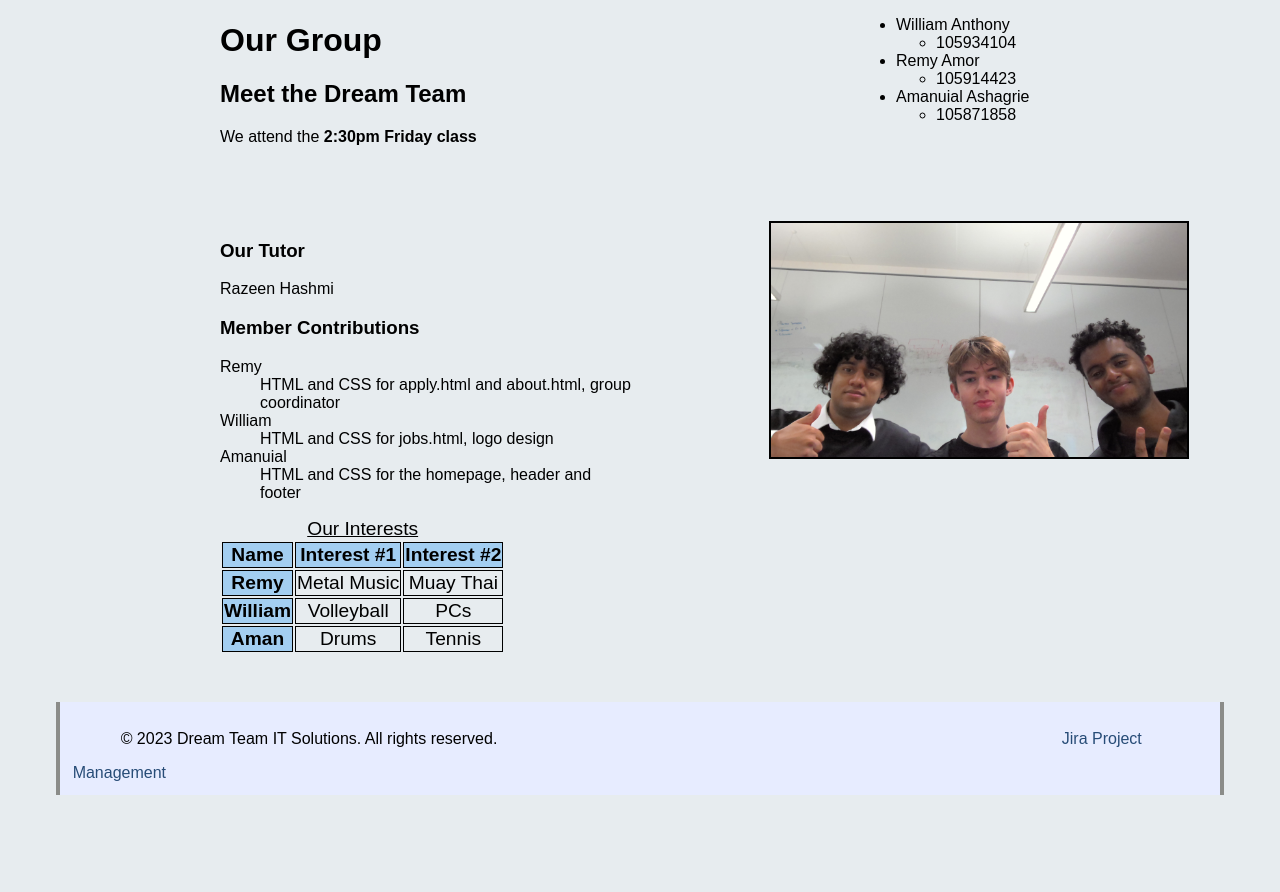
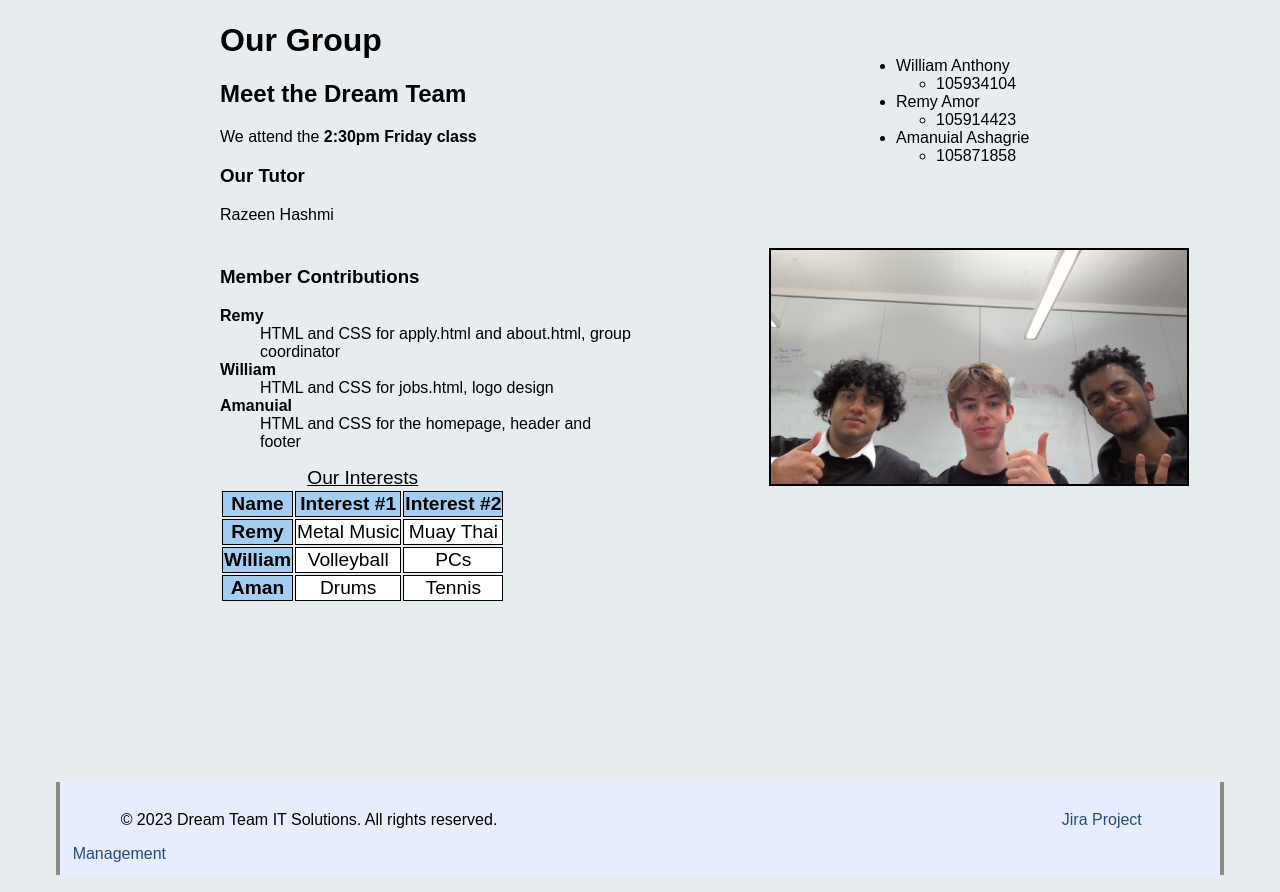
Before and after one commit to Remy-Amor/dream_team_COS10026_project, a PHP site: page /about.html in a window 1280 px wide. Shown: the part 123-1015 px from the top of the page. Before the commit the page ends 918 px from the top, so only its background shows below. Run offline with PHP 8.4, Linux system fonts and the light colour scheme; some web fonts are replaced.

Commit message:
finished basic styling for about.css

```diff
--- a/project1/about.html
+++ b/project1/about.html
@@ -32,6 +32,8 @@
                <h1>Our Group</h1>
                <h2>Meet the Dream Team</h2>
                <p>We attend the <strong>2:30pm Friday class</strong></p>
+               <h3>Our Tutor</h3>
+               <p>Razeen Hashmi</p>
           </div>
           <div class="student_id_list">
                <ul>
@@ -56,9 +58,6 @@
                <img src="images/about_me_group_photo.jpg" alt="a group photo of Aman, Remy, and William">
           </div>
           <div class="member_info">
-               <h3>Our Tutor</h3>
-               <p>Razeen Hashmi</p>
-
                <h3>Member Contributions</h3>
                <dl>
                     <dt>Remy</dt>
--- a/project1/styles/about.css
+++ b/project1/styles/about.css
@@ -26,6 +26,7 @@ description: refers to about.html
      grid-row: span 2 / span 2;
      grid-column-start: 5;
      grid-row-start: 1;
+     padding-top: 20%;
  }
 
  .group_image {
@@ -53,6 +54,12 @@ description: refers to about.html
      border: 2px solid black;
  }
 
+ dt {
+     font-weight: bold;
+ }
+
+ /* table styles */
+
  #interests_table {
      text-align: center;
      font-size: 1.2em;
@@ -67,7 +74,7 @@ th {
  }
 
  td {
-     background-color: #E7ECEF;
+     background-color: #ffffff;
  }
 
  th {
```
